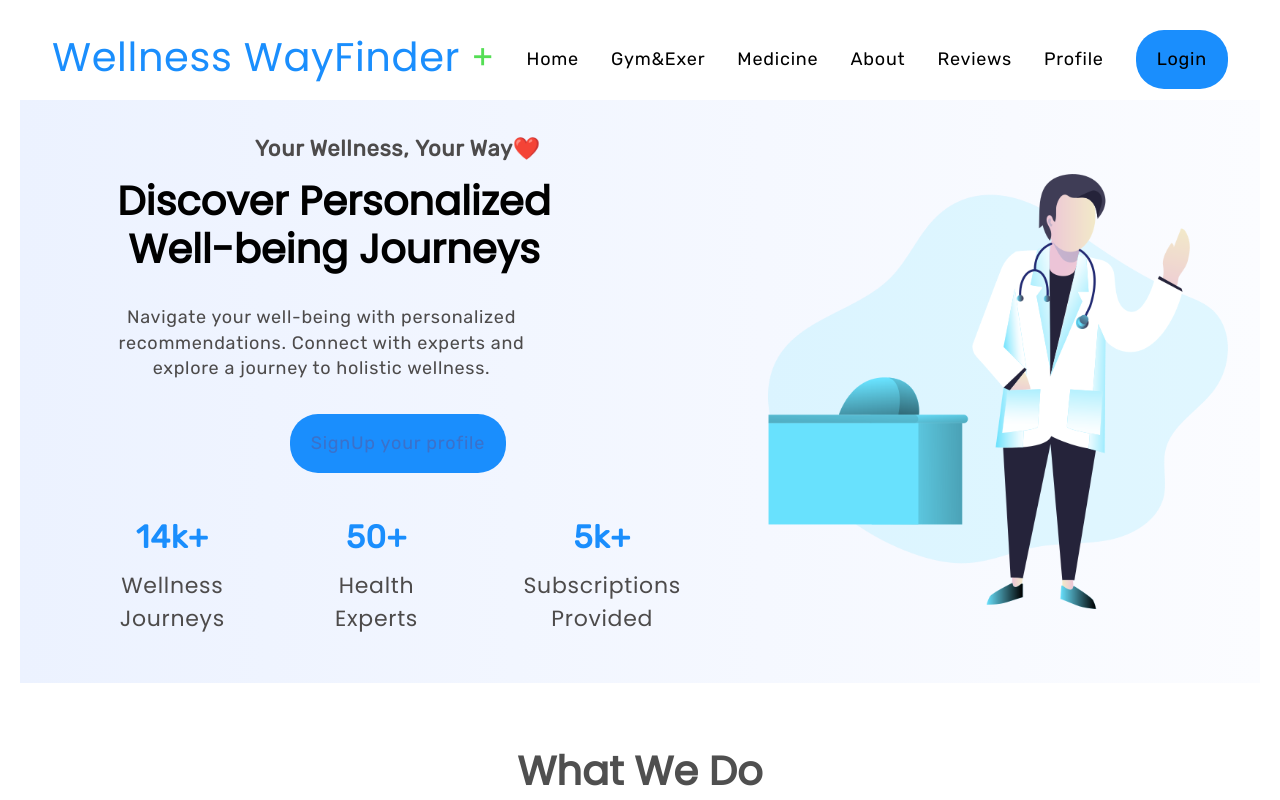
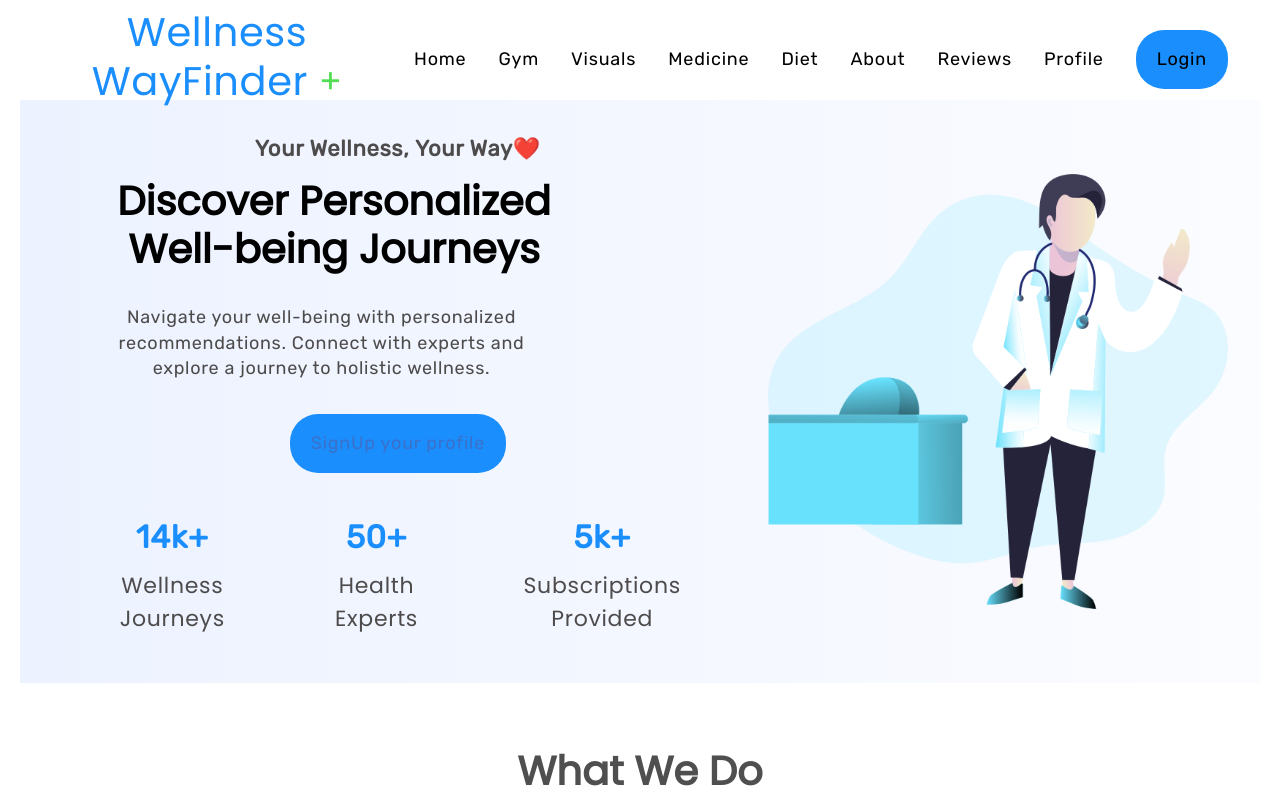
Before and after one commit to SmashSidak-1508/wellness-wayfinder, a React (Create React App) app in the folder frontend/: page /wellness-wayfinder/ in a window 1280 px wide. Shown: the top 800 px of the page. Built offline with nearby package versions, Linux system fonts and the light colour scheme.

Commit message:
Link-added-diet-exercise-visuals

```diff
--- a/frontend/src/Components/Navbar.js
+++ b/frontend/src/Components/Navbar.js
@@ -32,12 +32,22 @@ function Navbar() {
         </li>
         <li>
           <Link to="/Gym" className="navbar-links">
-            Gym&Exer
+            Gym
+          </Link>
+        </li>
+        <li>
+        <Link to="https://exercise-visuals.vercel.app/" className="navbar-links">
+            Visuals
           </Link>
         </li>
         <li>
           <Link to="/Medicine" className="navbar-links">
             Medicine
+          </Link>
+        </li>
+        <li>
+          <Link to="https://wellness-wayfinder-12.streamlit.app/" className="navbar-links">
+            Diet
           </Link>
         </li>
         <li>
```
Also changed, not shown: 1 other file (tests, documents, lock files or other folders).
